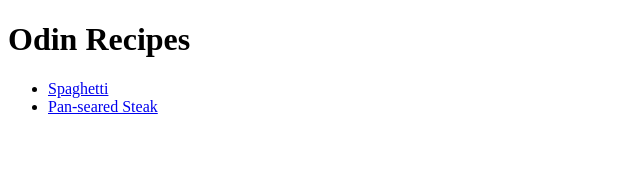
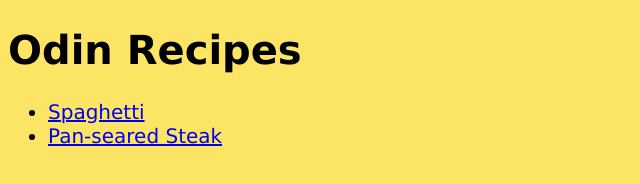
Before and after one commit to darmijo15/odin-recipes, a plain HTML site: page index.html in a window 1280 px wide. Shown: the whole page, without its empty margins (0-640 px from the left). Drawn offline with Linux system fonts and the light colour scheme.

Commit message:
Created a stylesheet for the index.html file. Did some very basic styling to the webpage.

```diff
--- a/index.html
+++ b/index.html
@@ -3,6 +3,7 @@
     <head>
         <title>Odin Recipes</title>
         <meta charset="UTF-8">
+        <link rel="stylesheet" href="style.css" />
     </head>
 
     <body>
--- /dev/null
+++ b/style.css
@@ -0,0 +1,13 @@
+body {
+    background-color: #fce565;
+}
+
+h1 {
+    font-family: Verdana, Geneva, Tahoma, sans-serif;
+    font-size: 40px;
+}
+
+ul {
+    font-family: Verdana, Geneva, Tahoma, sans-serif;
+    font-size: 20px;
+}
```
